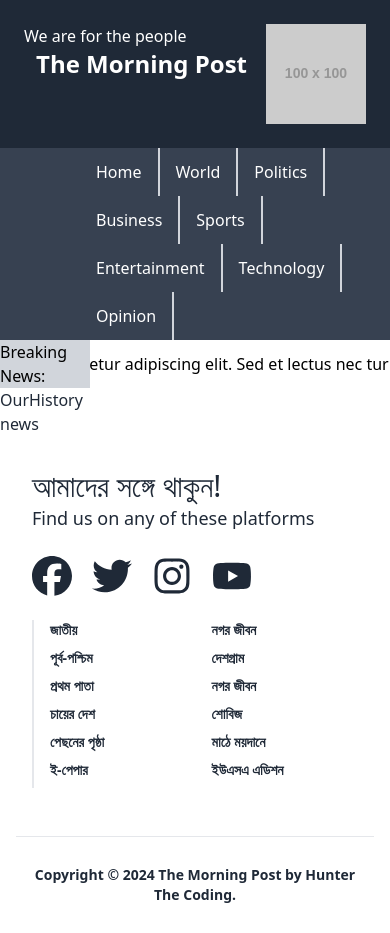
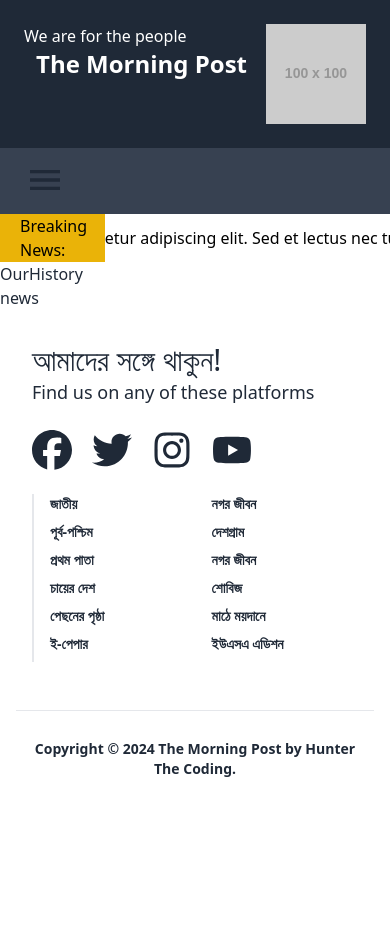
Before and after one commit to HunterTheCoding/The-Morning-Post, a React (Vite) app: page / in a window 390 px wide. After the commit the page ends 844 px from the top, so only its background shows below. Built offline with nearby package versions, Linux system fonts and the light colour scheme.

Commit message:
navbar responsibe design part complete

```diff
--- a/src/Components/Navbar/Navbar.tsx
+++ b/src/Components/Navbar/Navbar.tsx
@@ -1,9 +1,20 @@
 import Marquee from "react-fast-marquee";
+import { IoMdMenu } from "react-icons/io";
 
 const Navbar = () => {
+    const list = [
+        <a className="block float-left text-white text-center border-r-2 border-gray-300 no-underline relative py-3 px-4 hover:bg-gray-300 hover:text-gray-700" href="#">Home</a>,
+        <a className="block float-left text-white text-center border-r-2 border-gray-300 no-underline relative py-3 px-4 hover:bg-gray-300 hover:text-gray-700" href="#">World</a>,
+        <a className="block float-left text-white text-center border-r-2 border-gray-300 no-underline relative py-3 px-4 hover:bg-gray-300 hover:text-gray-700" href="#">Politics</a>,
+        <a className="block float-left text-white text-center border-r-2 border-gray-300 no-underline relative py-3 px-4 hover:bg-gray-300 hover:text-gray-700" href="#">Business</a>,
+        <a className="block float-left text-white text-center border-r-2 border-gray-300 no-underline relative py-3 px-4 hover:bg-gray-300 hover:text-gray-700" href="#">Sports</a>,
+        <a className="block float-left text-white text-center border-r-2 border-gray-300 no-underline relative py-3 px-4 hover:bg-gray-300 hover:text-gray-700" href="#">Entertainment</a>,
+        <a className="block float-left text-white text-center border-r-2 border-gray-300 no-underline relative py-3 px-4 hover:bg-gray-300 hover:text-gray-700" href="#">Technology</a>,
+        <a className="block float-left text-white text-center border-r-2 border-gray-300 no-underline relative py-3 px-4 hover:bg-gray-300 hover:text-gray-700" href="#">Opinion</a>,
+    ];
     return (
         <div className="font-sans bg-gray-300 m-0 p-0">
-            <header className="bg-gray-800 text-white p-6 text-center flex justify-between px-5vw">
+            <header className="bg-gray-800 text-white p-6 text-center flex justify-between px-2px lg:px-5vw">
                 <div className="flex flex-col text-start">
                     <div>
                         <p>We are for the people</p>
@@ -13,19 +24,23 @@ const Navbar = () => {
                 <img src="https://via.placeholder.com/100" alt="logo" />
             </header>
 
-            <nav className="bg-gray-700 overflow-hidden pl-20 px-5vw">
-                <a className="block float-left text-white text-center border-r-2 border-gray-300 no-underline relative py-3 px-4 hover:bg-gray-300 hover:text-gray-700" href="#">Home</a>
-                <a className="block float-left text-white text-center border-r-2 border-gray-300 no-underline relative py-3 px-4 hover:bg-gray-300 hover:text-gray-700" href="#">World</a>
-                <a className="block float-left text-white text-center border-r-2 border-gray-300 no-underline relative py-3 px-4 hover:bg-gray-300 hover:text-gray-700" href="#">Politics</a>
-                <a className="block float-left text-white text-center border-r-2 border-gray-300 no-underline relative py-3 px-4 hover:bg-gray-300 hover:text-gray-700" href="#">Business</a>
-                <a className="block float-left text-white text-center border-r-2 border-gray-300 no-underline relative py-3 px-4 hover:bg-gray-300 hover:text-gray-700" href="#">Sports</a>
-                <a className="block float-left text-white text-center border-r-2 border-gray-300 no-underline relative py-3 px-4 hover:bg-gray-300 hover:text-gray-700" href="#">Entertainment</a>
-                <a className="block float-left text-white text-center border-r-2 border-gray-300 no-underline relative py-3 px-4 hover:bg-gray-300 hover:text-gray-700" href="#">Technology</a>
-                <a className="block float-left text-white text-center border-r-2 border-gray-300 no-underline relative py-3 px-4 hover:bg-gray-300 hover:text-gray-700" href="#">Opinion</a>
+            <nav className="bg-gray-700 overflow-hidden pl-20 px-5vw hidden md:flex">
+               {list}
             </nav>
-            {/* test */}
+            <div className="navbar bg-gray-700 md:hidden lg:hidden">
+                <div className="navbar-start">
+                    <div className="dropdown">
+                        <div tabIndex={0} role="button" className="btn btn-ghost">
+                        <IoMdMenu className=" h-10 w-10" />
+                        </div>
+                        <ul tabIndex={0} className="menu menu-sm dropdown-content mt-3 z-[1] p-2 shadow bg-base-100 rounded-box w-52">
+                            {list}
+                        </ul>
+                    </div>
+                </div>
+            </div>
             <div className="text-black flex pl-5vw pr-5vw">
-                Breaking News:
+                <div className=" pl-5 bg-yellow-500">Breaking News:</div>
                 <Marquee className="bg-white text-black">
                     Lorem ipsum dolor sit amet, consectetur adipiscing elit. Sed et lectus nec turpis consequat
                     posuere.
```
